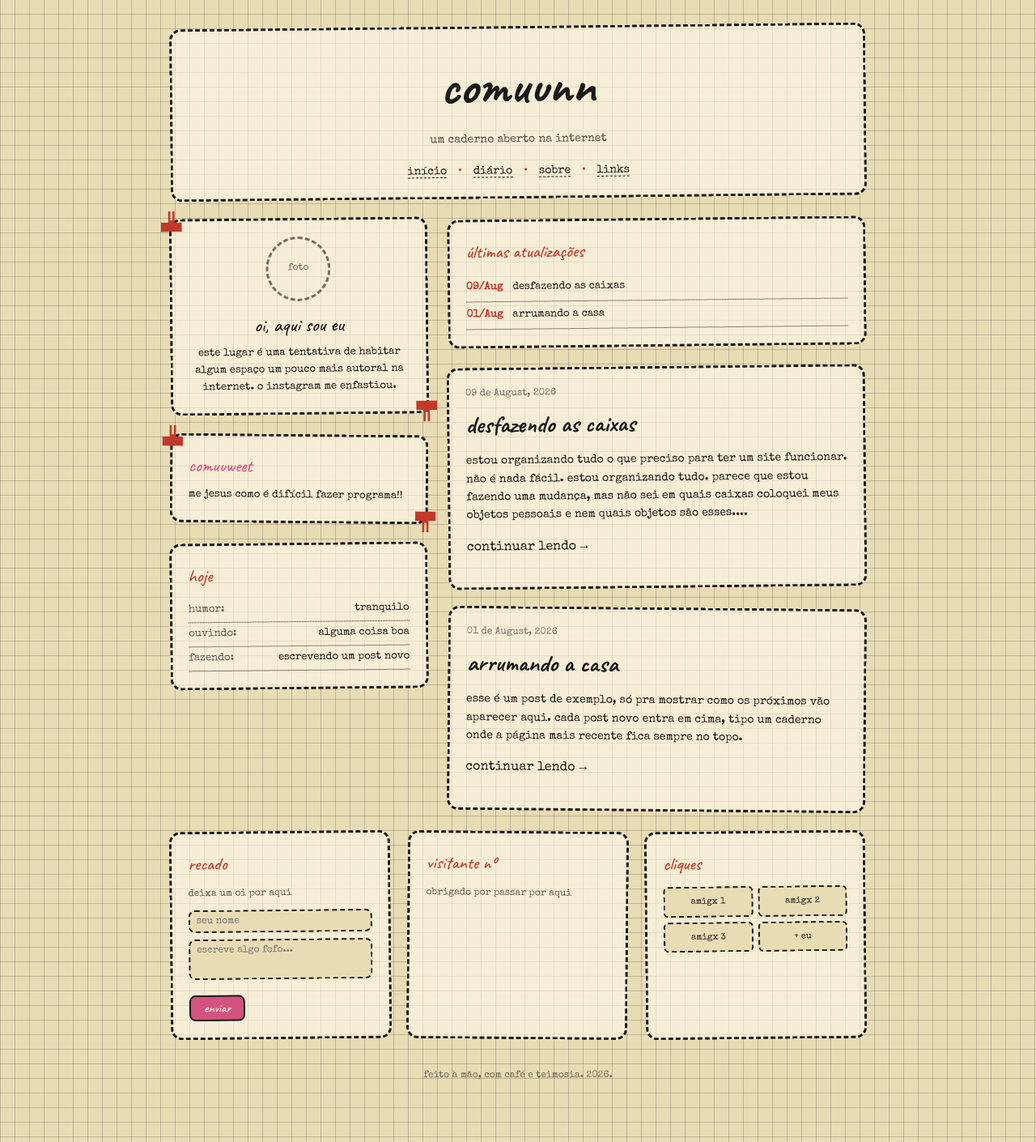
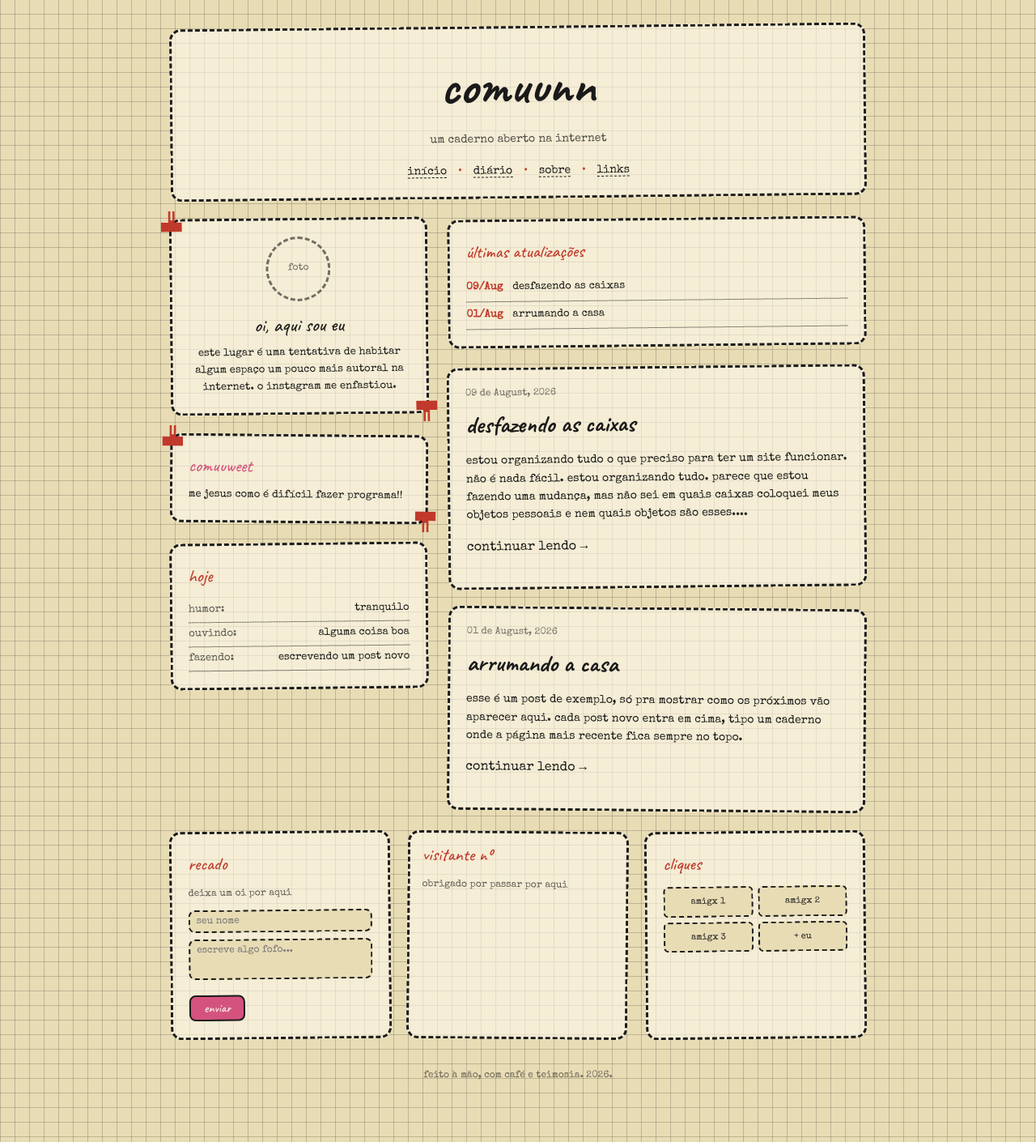
Before and after one commit to guiolhermer/comuunn, a Jekyll site: the page built from index.html, in a window 1280 px wide. Shown: the whole page at 81% size. Built offline with Jekyll 4.4.1, drawn with Linux system fonts in a browser that asks for light colours.

Commit message:
.counter-card altura

```diff
--- a/assets/style.css
+++ b/assets/style.css
@@ -326,6 +326,11 @@
   margin-bottom: 8px;
 }
 
+.counter-card {
+  min-height: auto; /* Remove alturas mínimas antigas que possam estar esticando a caixa */
+  padding: 10px 15px; /* Reduz o espaçamento interno superior e inferior */
+}
+
 .cliques-grid {
   display: grid;
   grid-template-columns: 1fr 1fr;
```
